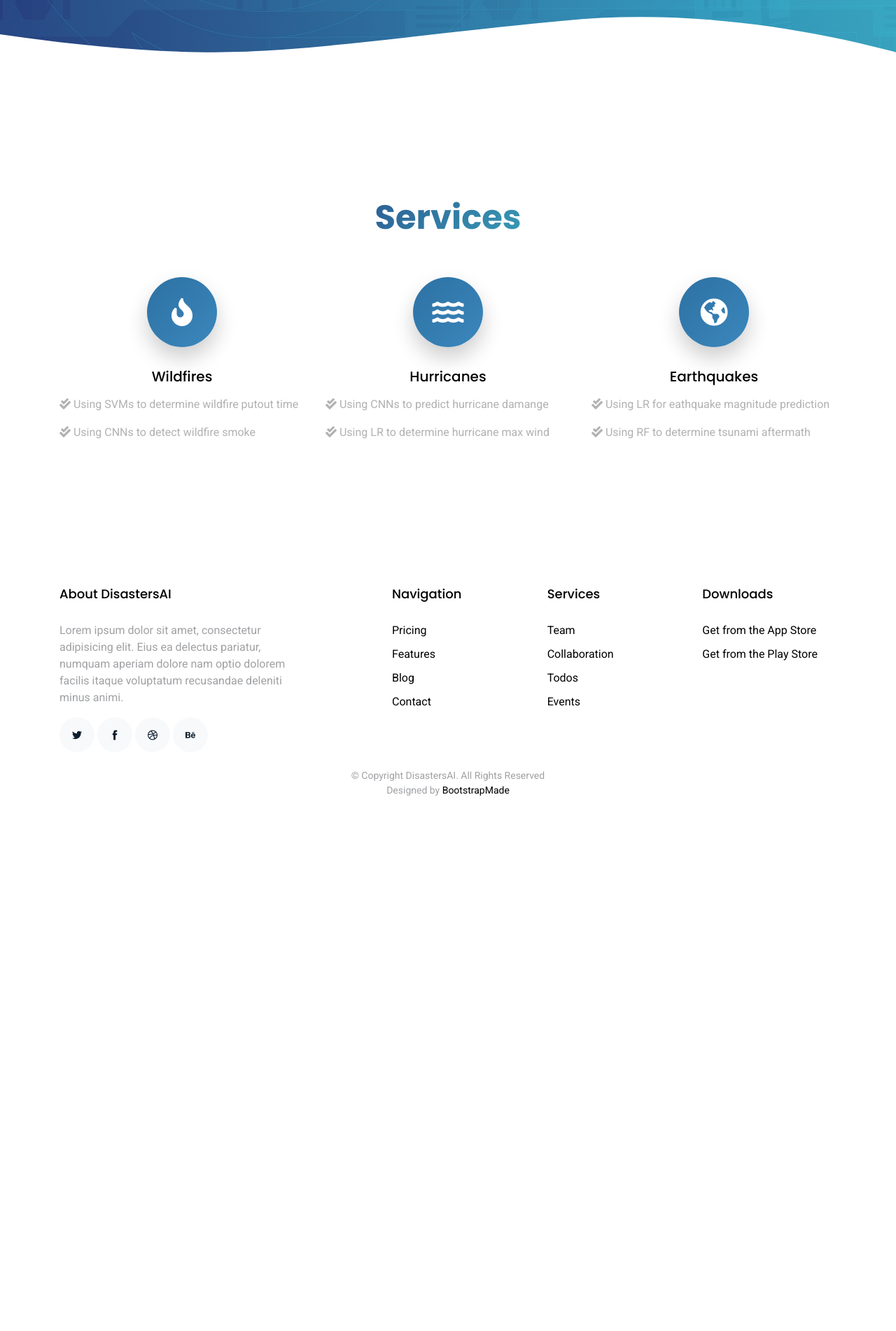
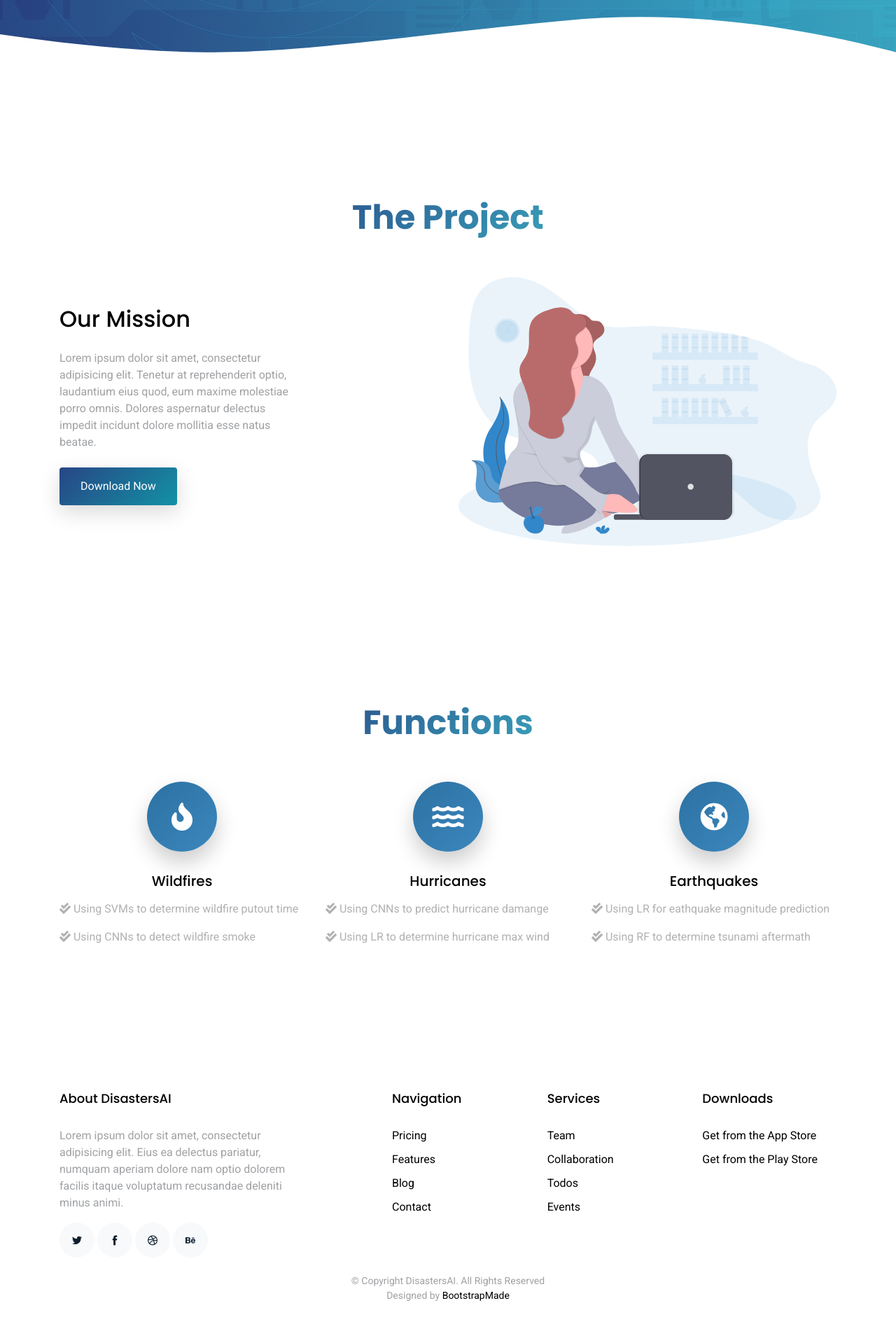
Before and after one commit to TeamDeltaHacks/DisastersAI, a Flask app: page / in a window 1280 px wide. Shown: the part 710-2612 px from the top of the page at 70% size. Before the commit the page ends 1847 px from the top, so only its background shows below. Run offline with Flask 2, Linux system fonts and the light colour scheme; some libraries are stand-ins or nearby versions.

Commit message:
Update index.html

```diff
--- a/templates/index.html
+++ b/templates/index.html
@@ -119,6 +119,27 @@
   </section><!-- End Hero -->
 
   <main id="main">
+    <section class="section">
+      <div class="row justify-content-center text-center mb-5">
+        <div class="col-md-5" data-aos="fade-up">
+          <h2 class="section-heading">The Project</h2>
+        </div>
+      </div>
+      <div class="container">
+        <div class="row align-items-center">
+          <div class="col-md-4 mr-auto">
+            <h2 class="mb-4">Our Mission</h2>
+            <p class="mb-4">Lorem ipsum dolor sit amet, consectetur adipisicing elit. Tenetur at reprehenderit optio,
+              laudantium eius quod, eum maxime molestiae porro omnis. Dolores aspernatur delectus impedit incidunt
+              dolore mollitia esse natus beatae.</p>
+            <p><a href="#" class="btn btn-primary">Download Now</a></p>
+          </div>
+          <div class="col-md-6" data-aos="fade-left">
+            <img src="assets/img/undraw_svg_2.svg" alt="Image" class="img-fluid">
+          </div>
+        </div>
+      </div>
+    </section>
 
     <!-- ======= Home Section ======= -->
     <section class="section">
@@ -126,7 +147,7 @@
 
         <div class="row justify-content-center text-center mb-5">
           <div class="col-md-5" data-aos="fade-up">
-            <h2 class="section-heading">Services</h2>
+            <h2 class="section-heading">Functions</h2>
           </div>
         </div>
 
```
